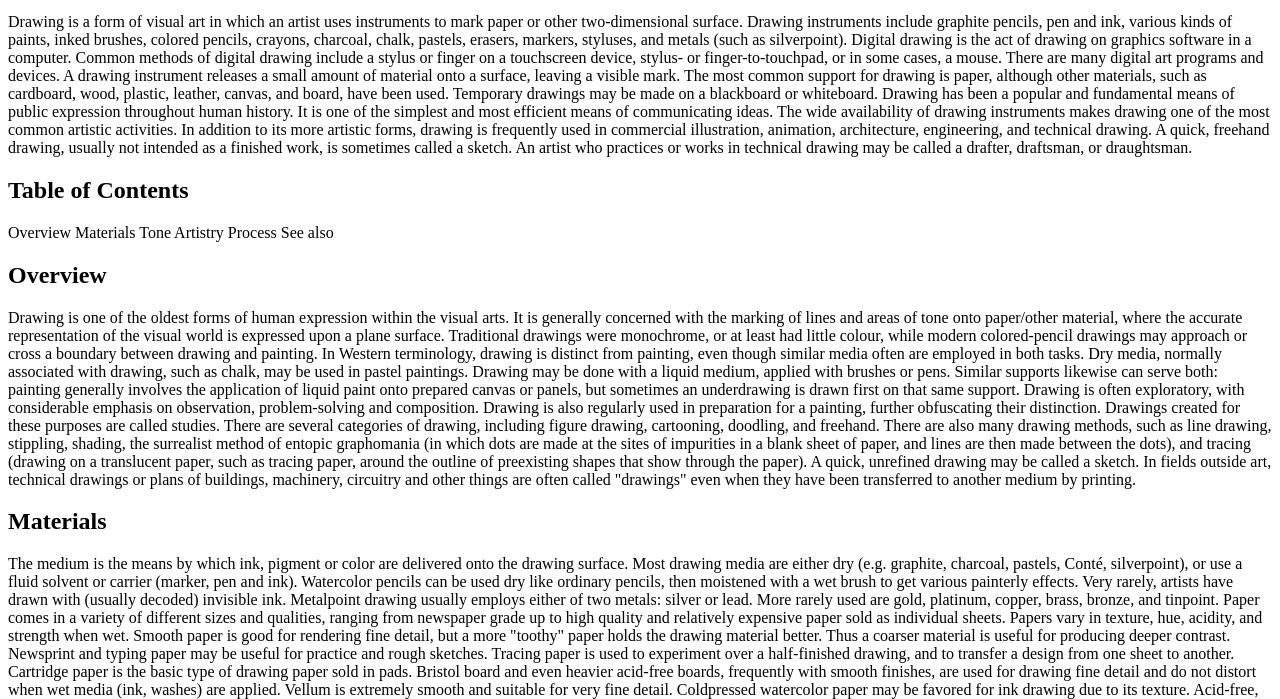
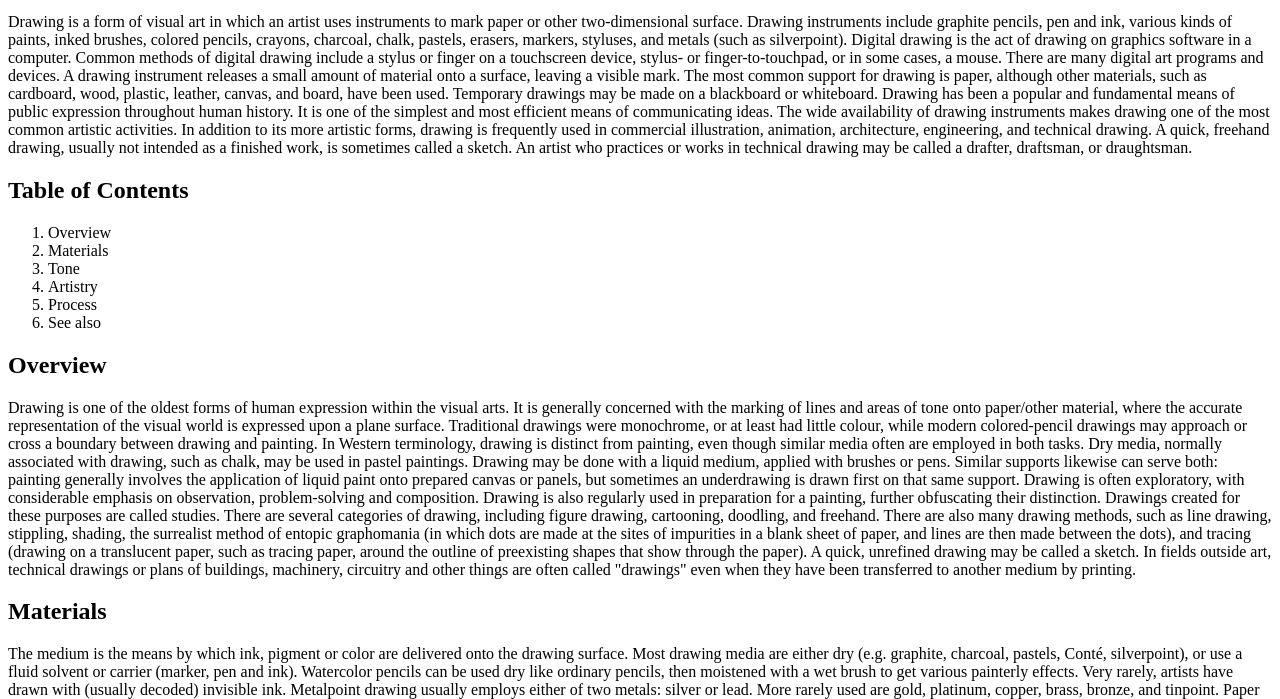
Before and after one commit to angi9980/angi9980.github.io, a plain HTML site: page assignments/assignment_3.html in a window 1280 px wide. Shown: the part 101-800 px from the top of the page. Drawn offline with Linux system fonts and the light colour scheme.

Commit message:
Update assignment 3

```diff
--- a/assignments/assignment_3.html
+++ b/assignments/assignment_3.html
@@ -10,12 +10,14 @@
         A drawing instrument releases a small amount of material onto a surface, leaving a visible mark. The most common support for drawing is paper, although other materials, such as cardboard, wood, plastic, leather, canvas, and board, have been used. Temporary drawings may be made on a blackboard or whiteboard. Drawing has been a popular and fundamental means of public expression throughout human history. It is one of the simplest and most efficient means of communicating ideas. The wide availability of drawing instruments makes drawing one of the most common artistic activities.
         In addition to its more artistic forms, drawing is frequently used in commercial illustration, animation, architecture, engineering, and technical drawing. A quick, freehand drawing, usually not intended as a finished work, is sometimes called a sketch. An artist who practices or works in technical drawing may be called a drafter, draftsman, or draughtsman.
         <h2>Table of Contents</h2>
-        Overview
-        Materials
-        Tone
-        Artistry
-        Process
-        See also
+        <ol>
+        <li>Overview</li>
+        <li>Materials</li>
+        <li>Tone</li>
+        <li>Artistry</li>
+        <li>Process</li>
+        <li>See also</li>
+        </ol>
         <h2>Overview</h2>
         Drawing is one of the oldest forms of human expression within the visual arts. It is generally concerned with the marking of lines and areas of tone onto paper/other material, where the accurate representation of the visual world is expressed upon a plane surface. Traditional drawings were monochrome, or at least had little colour, while modern colored-pencil drawings may approach or cross a boundary between drawing and painting. In Western terminology, drawing is distinct from painting, even though similar media often are employed in both tasks. Dry media, normally associated with drawing, such as chalk, may be used in pastel paintings. Drawing may be done with a liquid medium, applied with brushes or pens. Similar supports likewise can serve both: painting generally involves the application of liquid paint onto prepared canvas or panels, but sometimes an underdrawing is drawn first on that same support.
         Drawing is often exploratory, with considerable emphasis on observation, problem-solving and composition. Drawing is also regularly used in preparation for a painting, further obfuscating their distinction. Drawings created for these purposes are called studies.
@@ -37,20 +39,22 @@
         When drawing an object or figure, the skilled artist pays attention to both the area within the silhouette and what lies outside. The exterior is termed the negative space, and can be as important in the representation as the figure. Objects placed in the background of the figure should appear properly placed wherever they can be viewed.
         A study is a draft drawing that is made in preparation for a planned final image. Studies can be used to determine the appearances of specific parts of the completed image, or for experimenting with the best approach for accomplishing the end goal. However a well-crafted study can be a piece of art in its own right, and many hours of careful work can go into completing a study.
         <h2>Process</h2>
-        Individuals display differences in their ability to produce visually accurate drawings. A visually accurate drawing is described as being "recognized as a particular object at a particular time and in a particular space, rendered with little addition of visual detail that can not be seen in the object represented or with little deletion of visual detail”.[34]
+        Individuals display differences in their ability to produce visually accurate drawings. A visually accurate drawing is described as being "recognized as a particular object at a particular time and in a particular space, rendered with little addition of visual detail that can not be seen in the object represented or with little deletion of visual detail”.
         Investigative studies have aimed to explain the reasons why some individuals draw better than others. One study posited four key abilities in the drawing process: motor skills required for mark-making, the drawer's own perception of their drawing, perception of objects being drawn, and the ability to make good representational decisions.Following this hypothesis, several studies have sought to conclude which of these processes are most significant in affecting the accuracy of drawings.Motor control
         Motor control is an important physical component in the 'Production Phase' of the drawing process. It has been suggested that motor control plays a role in drawing ability, though its effects are not significant.
         Perception
         It has been suggested that an individual's ability to perceive an object they are drawing is the most important stage in the drawing process. This suggestion is supported by the discovery of a robust relationship between perception and drawing ability.
         This evidence acted as the basis of Betty Edwards' how-to-draw book, Drawing on the Right Side of the Brain. Edwards aimed to teach her readers how to draw, based on the development of the reader's perceptual abilities.
-        Furthermore, the influential artist and art critic John Ruskin emphasised the importance of perception in the drawing process in his book The Elements of Drawing.[38] He stated that "For I am nearly convinced, that once we see keenly enough, there is very little difficult in drawing what we see".
+        Furthermore, the influential artist and art critic John Ruskin emphasised the importance of perception in the drawing process in his book The Elements of Drawing. He stated that "For I am nearly convinced, that once we see keenly enough, there is very little difficult in drawing what we see".
         Visual memory
         This has also been shown to influence one's ability to create visually accurate drawings. Short-term memory plays an important part in drawing as one's gaze shifts between the object they are drawing and the drawing itself.
         Decision-making
         Some studies comparing artists to non-artists have found that artists spend more time thinking strategically while drawing. In particular, artists spend more time on 'metacognitive' activities such as considering different hypothetical plans for how they might progress with a drawing.
         <h2>See also</h2>
-        Boop
-        Boop
-        Boop
+        <ul>
+        <li>Boop</li>
+        <li>Boop</li>
+        <li>Boop</li>
+        </ul>
     </body>
 </html>
```
